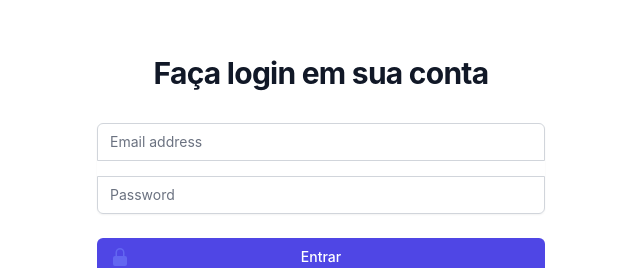
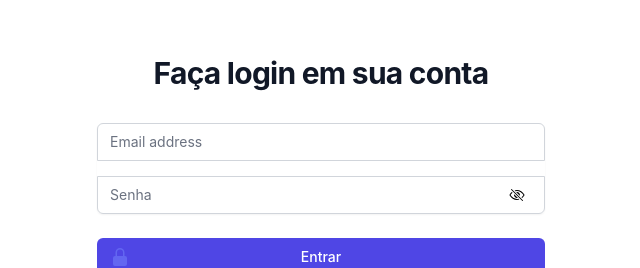
Before and after one commit to eemr3/desafio-ng-cash, a Next.js app in the folder apps/web/: page /login in a window 1280 px wide. Shown: the part 223-491 px from the top of the page, without its empty margins (319-959 px from the left). Built offline with nearby package versions, Linux system fonts and the light colour scheme.

Commit message:
feat: :zap: login/index.tsx
add showPassword in imput password

```diff
--- a/apps/web/src/pages/login/index.tsx
+++ b/apps/web/src/pages/login/index.tsx
@@ -1,7 +1,14 @@
 import { LockClosedIcon } from '@heroicons/react/20/solid';
+import { IoEyeOffOutline, IoEyeOutline } from 'react-icons/io5';
 import Link from 'next/link';
+import { useState } from 'react';
 
-export default function Example() {
+export default function Login() {
+  const [showPassword, setShowPassword] = useState(false);
+
+  const handleClickShowPassword = () => {
+    setShowPassword(!showPassword);
+  };
   return (
     <>
       <div className="flex min-h-full items-center justify-center py-12 px-4 sm:px-6 lg:px-8 h-screen">
@@ -32,15 +39,33 @@ export default function Example() {
                 <label htmlFor="password" className="sr-only">
                   Password
                 </label>
+                <div className="w-full flex justify-end items-center relative">
                   <input
                     id="password"
                     name="password"
-                  type="password"
+                    type={showPassword ? 'text' : 'password'}
                     autoComplete="current-password"
                     required
-                  className="relative block w-full appearance-none rounded-none rounded-b-md border border-gray-300 px-3 py-2 text-gray-900 placeholder-gray-500 focus:z-10 focus:border-indigo-500 focus:outline-none focus:ring-indigo-500 sm:text-sm"
-                  placeholder="Password"
+                    className="relative block w-full appearance-none rounded-none
+                      rounded-b-md border border-gray-300 px-3 py-2 text-gray-900
+                       placeholder-gray-500 focus:z-10 focus:border-indigo-500
+                       focus:outline-none focus:ring-indigo-500 sm:text-sm"
+                    placeholder="Senha"
                   />
+                  {showPassword ? (
+                    <IoEyeOutline
+                      className="absolute mr-2 z-20 w-10"
+                      onClick={handleClickShowPassword}
+                      cursor="pointer"
+                    />
+                  ) : (
+                    <IoEyeOffOutline
+                      className="absolute mr-2 z-20 w-10"
+                      onClick={handleClickShowPassword}
+                      cursor="pointer"
+                    />
+                  )}
+                </div>
               </div>
             </div>
 
@@ -61,7 +86,7 @@ export default function Example() {
             <div>
               <p>
                 Não tem uma conta?{' '}
-                <Link href="/#" className="text-red-600">
+                <Link href="/register" className="text-red-600">
                   {' '}
                   Registre-se
                 </Link>
```
Lines whose indentation alone changed are shown as unchanged.
